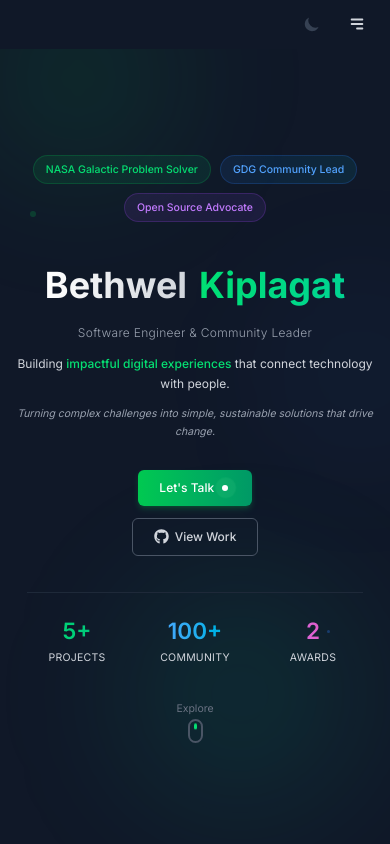
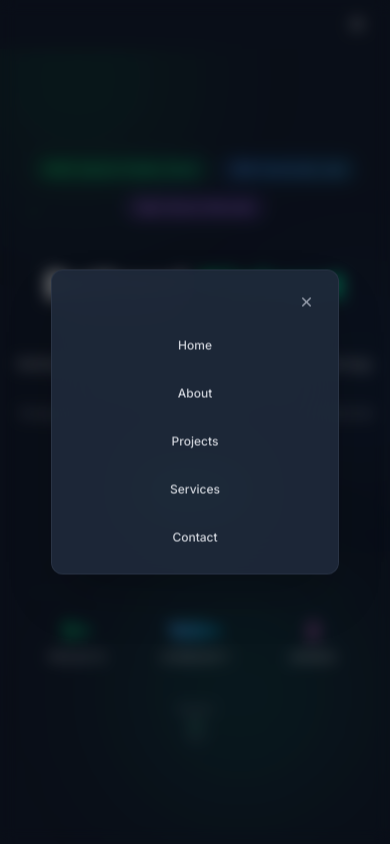
Before and after one commit to bethwel3001/my-website, a React (Vite) app in the folder client/: page / in a window 390 px wide. Both pictures are taken after a click on the button "Open menu". Shown: the top 844 px of the page. Built offline with nearby package versions, Linux system fonts and the light colour scheme; the HTML template or start-up script is replaced by a standard one.

Commit message:
Improve responsiveness

```diff
--- a/client/src/components/Navbar.jsx
+++ b/client/src/components/Navbar.jsx
@@ -1,6 +1,5 @@
 import React, { useState, useEffect } from 'react';
-import { HiMenuAlt3, HiX, HiSun, HiMoon } from 'react-icons/hi';
-import ThemeToggler from './ThemeToggler';
+import { HiMenuAlt3, HiX } from 'react-icons/hi';
 
 const Navbar = () => {
   const [isMenuOpen, setIsMenuOpen] = useState(false);
@@ -35,27 +34,22 @@ const Navbar = () => {
               <a
                 key={item.name}
                 href={item.href}
-                className="text-sm text-gray-300 hover:text-green-400 font-medium transition-colors"
+                className="text-sm text-gray-300 hover:text-green-400 font-medium transition-colors duration-200"
               >
                 {item.name}
               </a>
             ))}
-
-            {/* Theme Toggler - Desktop */}
-            <div className="ml-4">
-              <ThemeToggler />
-            </div>
           </div>
 
-          {/* Mobile menu button and theme toggler */}
-          <div className="md:hidden flex items-center space-x-4 w-full justify-end">
-            <ThemeToggler />
+          {/* Mobile menu button */}
+          <div className="md:hidden flex items-center w-full justify-end">
             <button
               onClick={() => setIsMenuOpen(!isMenuOpen)}
-              className="text-gray-300 hover:text-green-400 p-2 transition-all duration-300 hover:scale-110"
+              className="text-gray-300 hover:text-green-400 p-2 transition-all duration-300 hover:scale-110 cursor-pointer"
+              aria-label={isMenuOpen ? "Close menu" : "Open menu"}
             >
               {isMenuOpen ? (
-                <HiX className="w-6 h-6 transition-transform duration-300 rotate-90" />
+                <HiX className="w-6 h-6 transition-transform duration-300" />
               ) : (
                 <HiMenuAlt3 className="w-6 h-6 transition-transform duration-300" />
               )}
@@ -75,12 +69,13 @@ const Navbar = () => {
 
           {/* Glassmorphism Card */}
           <div className="absolute top-1/2 left-1/2 transform -translate-x-1/2 -translate-y-1/2 w-4/5 max-w-sm">
-            <div className="bg-gray-800/90 backdrop-blur-xl rounded-2xl shadow-2xl border border-gray-700/50 p-6">
+            <div className="bg-gray-800/95 backdrop-blur-xl rounded-2xl shadow-2xl border border-gray-700/50 p-6">
               {/* Close Button */}
               <div className="flex justify-end mb-4">
                 <button
                   onClick={() => setIsMenuOpen(false)}
-                  className="text-gray-400 hover:text-green-400 transition-colors p-2"
+                  className="text-gray-400 hover:text-green-400 transition-colors duration-200 p-2 cursor-pointer"
+                  aria-label="Close menu"
                 >
                   <HiX className="w-5 h-5" />
                 </button>
@@ -92,7 +87,7 @@ const Navbar = () => {
                   <a
                     key={item.name}
                     href={item.href}
-                    className="block text-center text-base text-gray-300 hover:text-green-400 font-medium transition-colors py-2"
+                    className="block text-center text-base text-gray-300 hover:text-green-400 font-medium transition-colors duration-200 py-3 rounded-lg hover:bg-gray-700/50"
                     onClick={() => setIsMenuOpen(false)}
                   >
                     {item.name}
```
